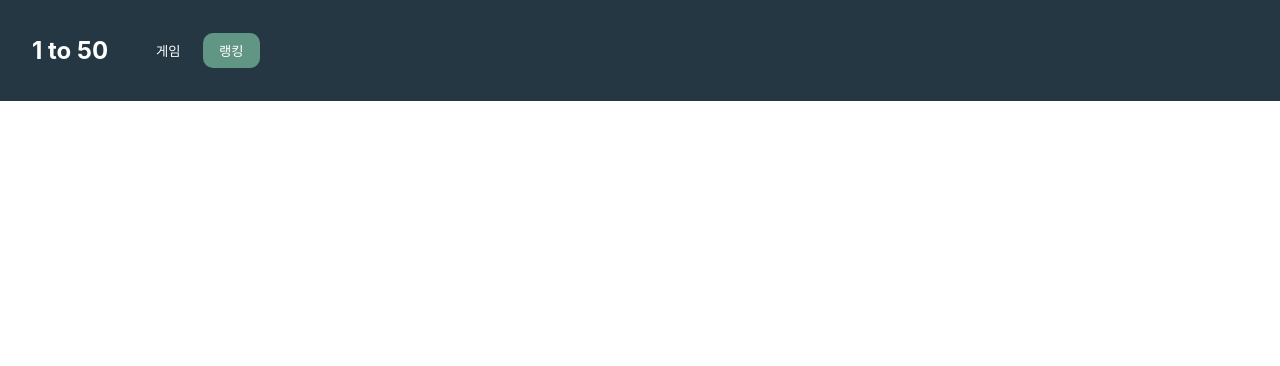
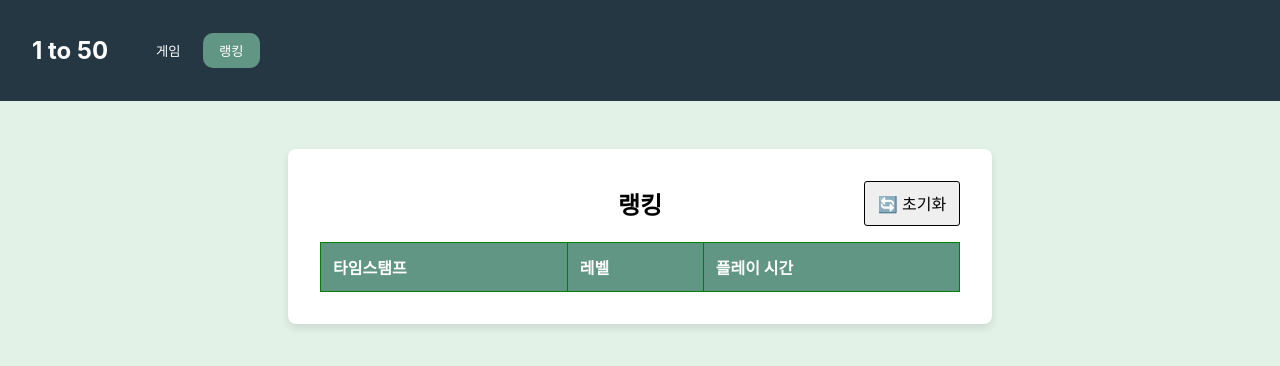
Before and after one commit to AND-SOPT-WEB/ChanYoungNoh, a React (Vite) app in the folder 과제/week3/: page / in a window 1280 px wide. Both pictures are taken after a click on the button "랭킹". Shown: the top 366 px of the page. Built offline with nearby package versions, Linux system fonts and the light colour scheme.

Commit message:
Feat: Ranking table

```diff
--- a/과제/week3/src/App.css
+++ b/과제/week3/src/App.css
@@ -2,3 +2,8 @@
   margin: 0;
   text-align: center;
 }
+
+.App {
+  width: 100vw;
+  height: 100vh;
+}
--- a/과제/week3/src/App.jsx
+++ b/과제/week3/src/App.jsx
@@ -1,6 +1,7 @@
 import { useState } from "react";
 import Header from "./components/Header";
 import Game from "./components/Game";
+import Ranking from "./components/Ranking";
 
 function App() {
   const [menu, setMenu] = useState("game");
@@ -27,6 +28,7 @@ function App() {
           setRunning={setRunning}
         />
       )}
+      {menu === "ranking" && <Ranking />}
     </div>
   );
 }
--- a/과제/week3/src/components/Game.jsx
+++ b/과제/week3/src/components/Game.jsx
@@ -94,12 +94,12 @@ const Game = ({ level, setLevel, time, setTime, running, setRunning }) => {
       },
     ];
     // 기존 게임 기록 데이터 불러오기
-    const savedData = JSON.parse(localStorage.getItem("lastGame")) || [];
+    const savedData = JSON.parse(localStorage.getItem("rankingData")) || [];
     // 새로운 게임 기록 데이터 추가
     savedData.push(gameData);
 
     // 수정된 기록 데이터를 다시 localStorage에 저장
-    localStorage.setItem("lastGame", JSON.stringify(savedData));
+    localStorage.setItem("rankingData", JSON.stringify(savedData));
   };
 
   return (
@@ -127,9 +127,10 @@ const Game = ({ level, setLevel, time, setTime, running, setRunning }) => {
 
 const GameContainer = styled.div`
   display: flex;
+  height: 100%;
   flex-direction: column;
   align-items: center;
-  padding-top: 5rem;
+  padding: 3rem;
 `;
 
 const GridContainer = styled.div`
--- /dev/null
+++ b/과제/week3/src/components/Ranking.jsx
@@ -0,0 +1,126 @@
+import { useState } from "react";
+import styled from "@emotion/styled";
+
+// 로컬 스토리지에서 랭킹 데이터 불러오기 및 정렬
+const getSortedData = () => {
+  const savedData = JSON.parse(localStorage.getItem("rankingData")) || [];
+  // 데이터 평탄화 및 정렬
+  return savedData.flat().sort((a, b) => {
+    if (a.level === b.level) {
+      return parseFloat(a.playTime) - parseFloat(b.playTime);
+    }
+    return b.level.localeCompare(a.level); // 레벨 내림차순 (문자열 비교)
+  });
+};
+
+const Ranking = () => {
+  const [data, setData] = useState(getSortedData());
+
+  // 초기화 버튼 클릭 시 랭킹 데이터 삭제
+  const handleReset = () => {
+    localStorage.removeItem("rankingData");
+    setData([]);
+  };
+
+  return (
+    <RankingContainer>
+      <RankingContent>
+        <TitleRow>
+          <Title>랭킹</Title>
+          <ResetButton onClick={handleReset}>🔄 초기화</ResetButton>
+        </TitleRow>
+        <Table>
+          <thead>
+            <tr>
+              <TableHeader>타임스탬프</TableHeader>
+              <TableHeader>레벨</TableHeader>
+              <TableHeader>플레이 시간</TableHeader>
+            </tr>
+          </thead>
+          <tbody>
+            {data.length > 0 ? (
+              data.map((entry, index) => (
+                <TableRow key={index}>
+                  <TableData>{entry.date}</TableData>
+                  <TableData>Level {entry.level.slice(-1)}</TableData>
+                  <TableData>{entry.playTime} 초</TableData>
+                </TableRow>
+              ))
+            ) : (
+              <TableRow></TableRow>
+            )}
+          </tbody>
+        </Table>
+      </RankingContent>
+    </RankingContainer>
+  );
+};
+
+const RankingContainer = styled.div`
+  display: flex;
+  justify-content: center;
+  align-items: center;
+  padding-top: 3rem;
+`;
+
+const RankingContent = styled.div`
+  background-color: white;
+  width: 40rem;
+  padding: 2rem;
+  border-radius: 8px;
+  box-shadow: 0px 4px 8px rgba(0, 0, 0, 0.1);
+`;
+
+const TitleRow = styled.div`
+  display: grid;
+  grid-template-columns: 1fr auto 1fr;
+  align-items: center;
+  margin-bottom: 1rem;
+`;
+
+const Title = styled.b`
+  font-size: ${(props) => props.theme.fonts.lg};
+  text-align: center;
+  grid-column: 2;
+`;
+
+const ResetButton = styled.button`
+  background-color: ${(props) => props.theme.color.gray};
+  padding: 0.6rem 0.8rem;
+  border: 0.5px solid black;
+  border-radius: 3px;
+  cursor: pointer;
+  font-size: 1rem;
+  display: flex;
+  align-items: center;
+  justify-self: end;
+`;
+
+const Table = styled.table`
+  width: 100%;
+  border-collapse: collapse;
+  border: 1px solid green;
+`;
+
+const TableHeader = styled.th`
+  background-color: ${(props) => props.theme.color.green};
+  color: white;
+  text-align: left;
+  padding: 0.75rem;
+  border: 1px solid green;
+`;
+
+const TableRow = styled.tr`
+  &:nth-of-type(even) {
+    background-color: ${(props) => props.theme.color.lightgreen};
+  }
+  border: 1px solid green;
+`;
+
+const TableData = styled.td`
+  padding: 0.75rem;
+  text-align: left;
+  border: 1px solid green;
+`;
+
+export default Ranking;
--- a/과제/week3/src/index.css
+++ b/과제/week3/src/index.css
@@ -12,6 +12,5 @@ a:hover {
 
 body {
   margin: 0;
-  max-width: 100vw;
-  max-height: 100vh;
+  background-color: #e2f2e7;
 }
--- a/과제/week3/src/styles/theme.js
+++ b/과제/week3/src/styles/theme.js
@@ -3,7 +3,6 @@ export const theme = {
     green: "#619584",
     darkgreen: "#243742",
     lightgreen: "#f2f4ef",
-    backgroundgreen: "#e2f2e7",
     gray: "#efefef",
   },
   fonts: {
```
